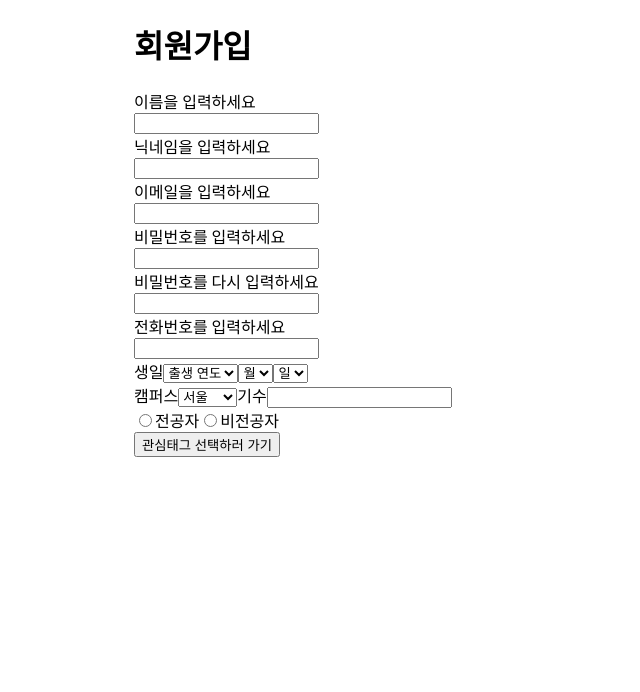
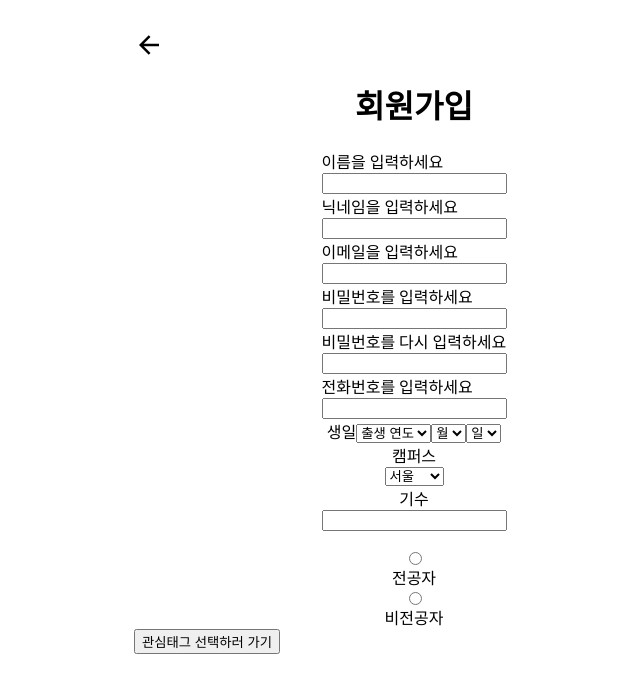
Before and after one commit to ssafy-b210/SSAFYING, a React (Create React App) app in the folder ssafying-fe/: page /signup in a window 1280 px wide. Shown: the top 692 px of the page, without its empty margins (226-866 px from the left). Built offline with nearby package versions, Linux system fonts and the light colour scheme.

Commit message:
[design]회원가입 헤더 수정중

```diff
--- a/ssafying-fe/src/components/User/SignupForm.tsx
+++ b/ssafying-fe/src/components/User/SignupForm.tsx
@@ -1,10 +1,14 @@
 import styled from "styled-components";
+import backarrow from "../../assets/img/backarrow.svg";
 
 function SignUpForm() {
   return (
     <div>
-      <h1>회원가입</h1>
-      <div>
+      <Header>
+        <img src={backarrow} />
+      </Header>
+      <Form>
+        <h1>회원가입</h1>
         <div>
           <div>이름을 입력하세요</div>
           <input type="text" />
@@ -62,9 +66,27 @@ function SignUpForm() {
         전공자
         <input type="radio" name="isMajor" />
         비전공자
-      </div>
+      </Form>
       <button>관심태그 선택하러 가기</button>
     </div>
   );
 }
 export default SignUpForm;
+
+const Header = styled.header`
+  display: flex;
+  align-items: center;
+
+  img {
+    height: 30px;
+    margin-right: 10px;
+    margin-top: 30px;
+  }
+`;
+
+const Form = styled.form`
+  display: flex;
+  flex-direction: column;
+  align-items: center;
+  width: 100%;
+`;
```
Also changed, not shown: ssafying-fe/src/assets/img/backarrow.svg (added).
